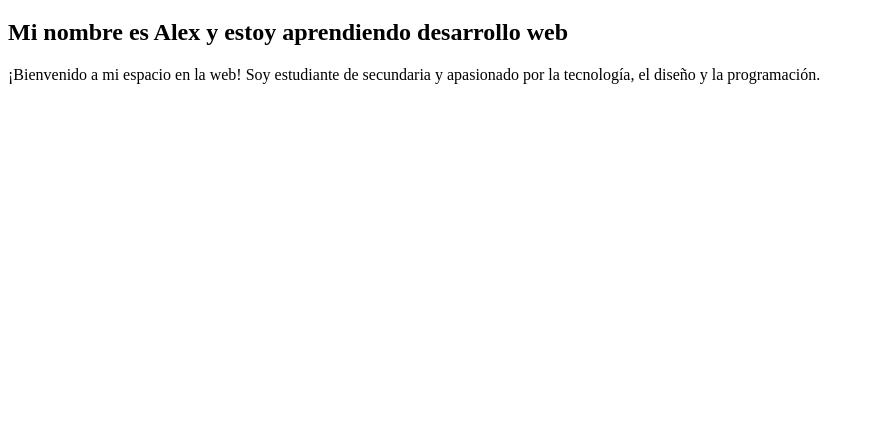
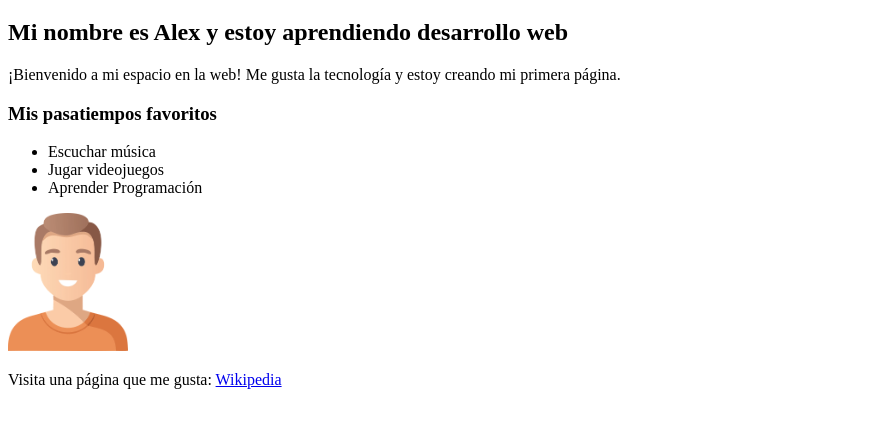
Before and after one commit to dymbia-aplicaciones-web/webdev-course-dymbia, a plain HTML site: page starter-files/lesson-03/index.html in a window 1280 px wide. Shown: the part 61-488 px from the top of the page, without its empty margins (0-871 px from the left). Drawn offline with Linux system fonts and the light colour scheme.

Commit message:
feat(lesson-3): update personal profile page with hobbies and external link

```diff
--- a/starter-files/lesson-03/index.html
+++ b/starter-files/lesson-03/index.html
@@ -2,16 +2,33 @@
 <html lang="es">
 <head>
     <meta charset="UTF-8">
-    <meta name="description" content="Página de presentación personal creada durante el curso de Fundamentos Web.">
     <title>Perfil Personal - Alex</title>
 </head>
 <body>
 <h1>¡Hola Mundo!</h1>
 <h2>Mi nombre es Alex y estoy aprendiendo desarrollo web</h2>
 
-<p>¡Bienvenido a mi espacio en la web! Soy estudiante de secundaria y apasionado por la tecnología, el diseño y la programación.</p>
+<p>
+    ¡Bienvenido a mi espacio en la web! Me gusta la tecnología
+    y estoy creando mi primera página.
+</p>
 
-<!-- Agrega aquí tu imagen (<img>), tu lista de pasatiempos (<ul> y <li>) y el enlace (<a>) -->
+<h3>Mis pasatiempos favoritos</h3>
+
+<ul>
+    <li>Escuchar música</li>
+    <li>Jugar videojuegos</li>
+    <li>Aprender Programación</li>
+
+</ul>
+
+<img src="../../imagen/Alex.png" alt="Imagen de Alex" width="120"/>
+
+<p>
+    Visita una página que me gusta:
+    <a href="https://www.wikipedia.org" target="_blank">  Wikipedia
+    </a>
+</p>
 
 </body>
 </html>
```
Also changed, not shown: imagen/Alex.png (added).
